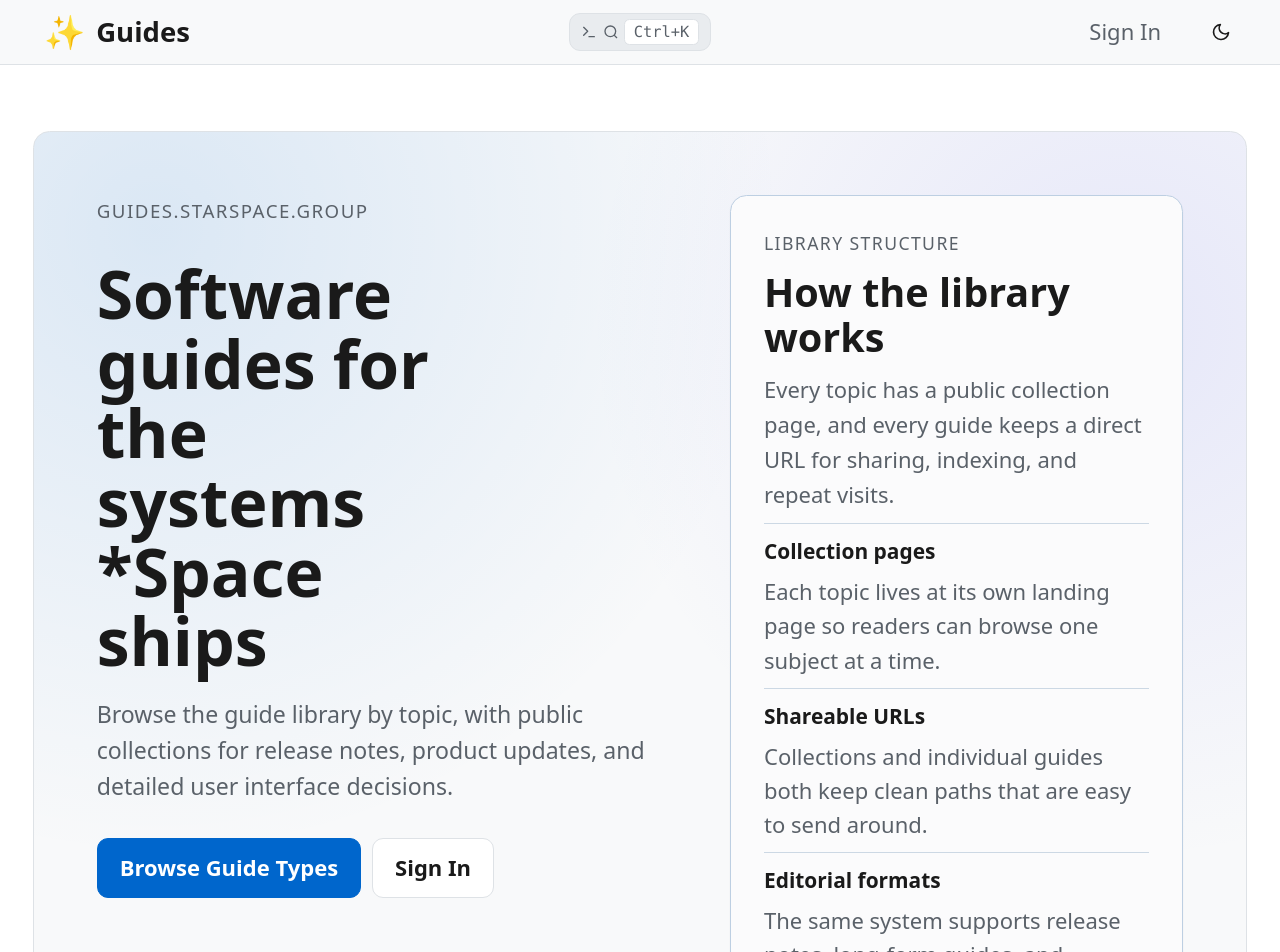
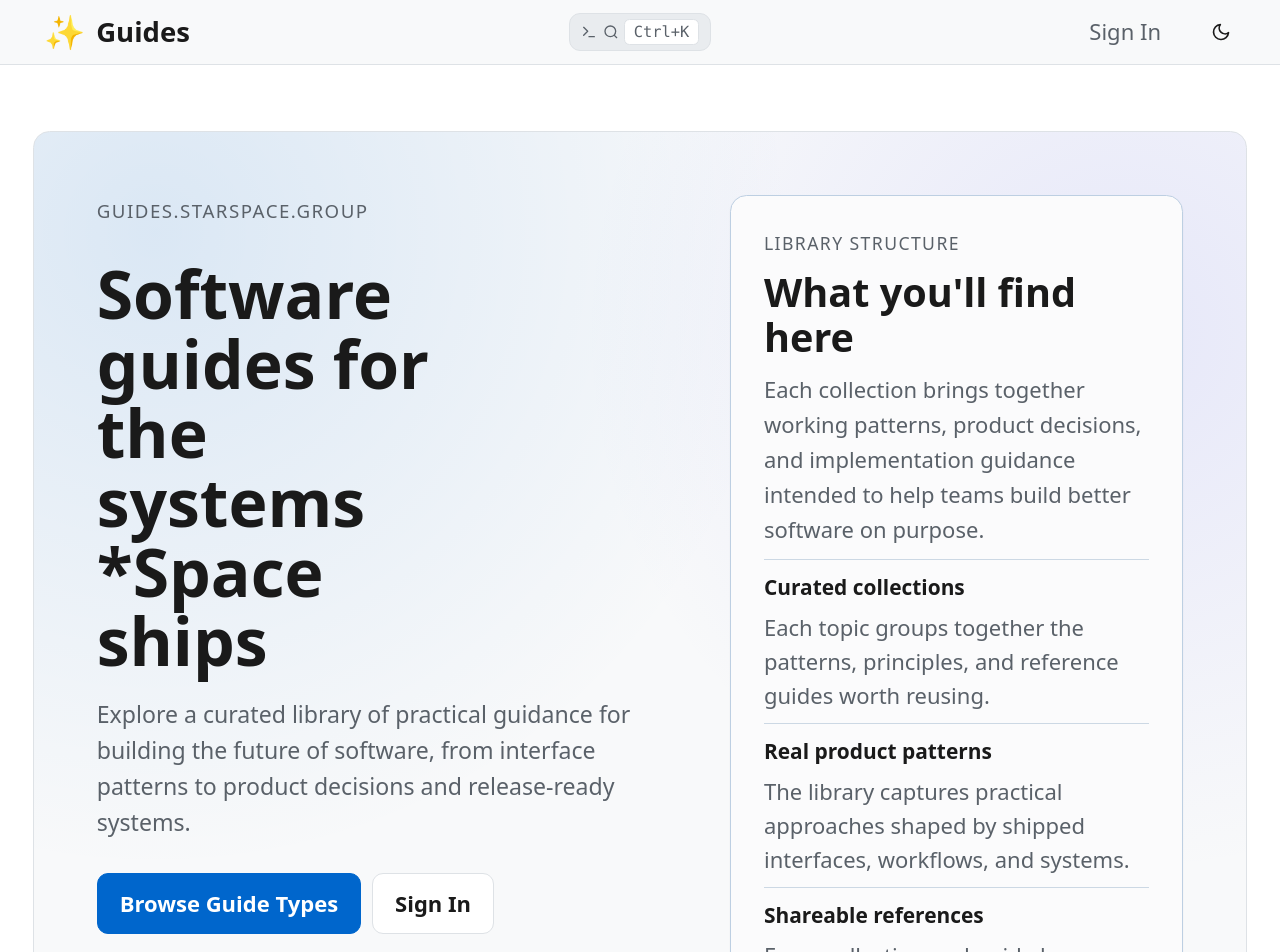
Before and after one commit to starspacegroup/Guides, a SvelteKit app: page / in a window 1280 px wide. Shown: the top 952 px of the page. Built offline with nearby package versions, Linux system fonts and the light colour scheme; no server answers.

Commit message:
feat: update home page copy for clarity and engagement; enhance tests to reflect content changes

```diff
--- a/src/routes/+page.svelte
+++ b/src/routes/+page.svelte
@@ -13,16 +13,16 @@
 
 	const libraryFacts = [
 		{
-			title: 'Collection pages',
-			copy: 'Each topic lives at its own landing page so readers can browse one subject at a time.'
+			title: 'Curated collections',
+			copy: 'Each topic groups together the patterns, principles, and reference guides worth reusing.'
 		},
 		{
-			title: 'Shareable URLs',
-			copy: 'Collections and individual guides both keep clean paths that are easy to send around.'
+			title: 'Real product patterns',
+			copy: 'The library captures practical approaches shaped by shipped interfaces, workflows, and systems.'
 		},
 		{
-			title: 'Editorial formats',
-			copy: 'The same system supports release notes, long-form guides, and product decision writeups.'
+			title: 'Shareable references',
+			copy: 'Every collection and guide keeps a direct URL so teams can revisit, cite, and build on the work.'
 		}
 	] as const;
 
@@ -50,8 +50,8 @@
 			<p class="eyebrow">guides.starspace.group</p>
 			<h1>Software guides for the systems *Space ships</h1>
 			<p class="lede">
-				Browse the guide library by topic, with public collections for release notes, product
-				updates, and detailed user interface decisions.
+				Explore a curated library of practical guidance for building the future of software,
+				from interface patterns to product decisions and release-ready systems.
 			</p>
 			<div class="actions">
 				<a class="button primary" href="#guide-types">Browse Guide Types</a>
@@ -61,10 +61,10 @@
 
 		<div class="hero-panel">
 			<p class="panel-label">Library structure</p>
-			<h2 class="panel-title">How the library works</h2>
+			<h2 class="panel-title">What you'll find here</h2>
 			<p class="panel-copy">
-				Every topic has a public collection page, and every guide keeps a direct URL for
-				sharing, indexing, and repeat visits.
+				Each collection brings together working patterns, product decisions, and
+				implementation guidance intended to help teams build better software on purpose.
 			</p>
 			<dl class="panel-facts">
 				{#each libraryFacts as fact}
```
Also changed, not shown: 1 other file (tests, documents, lock files or other folders).
